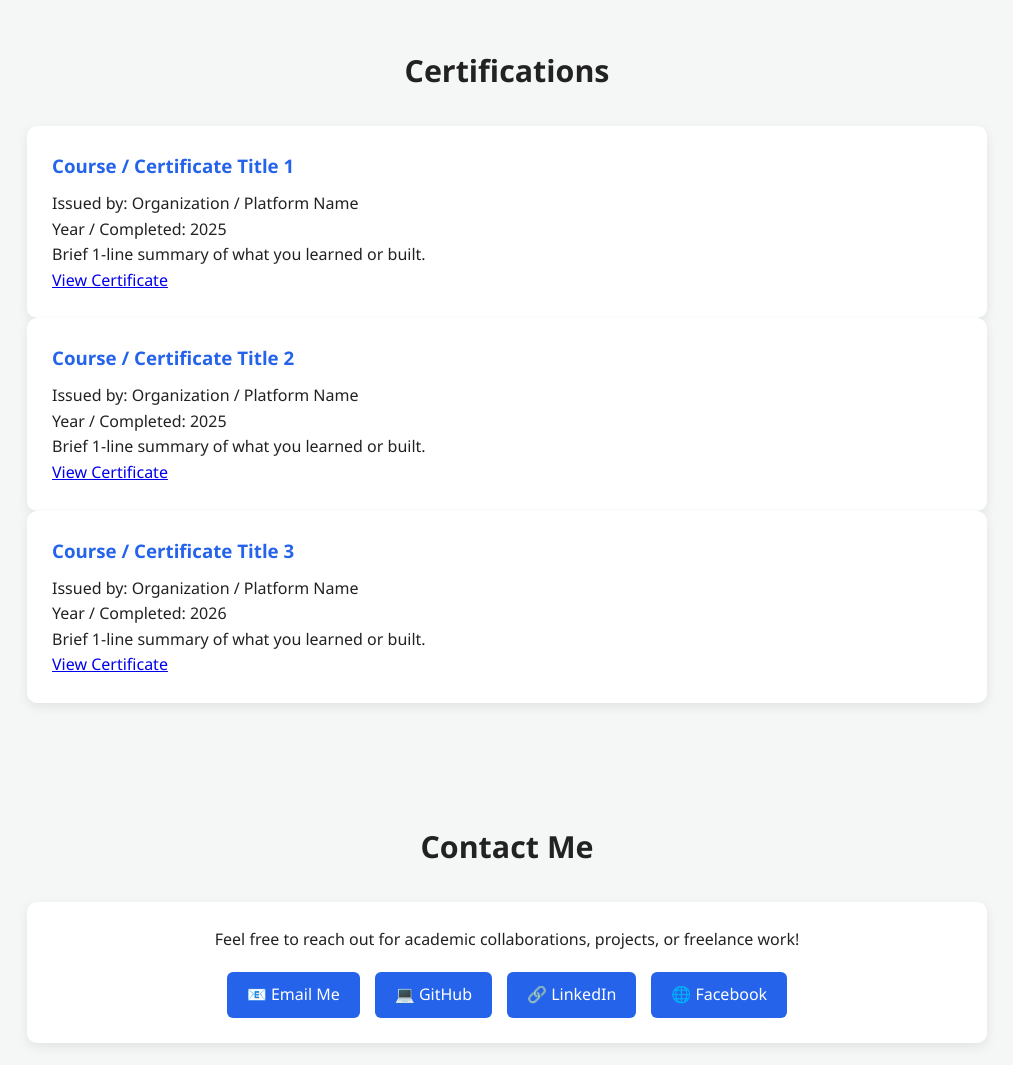
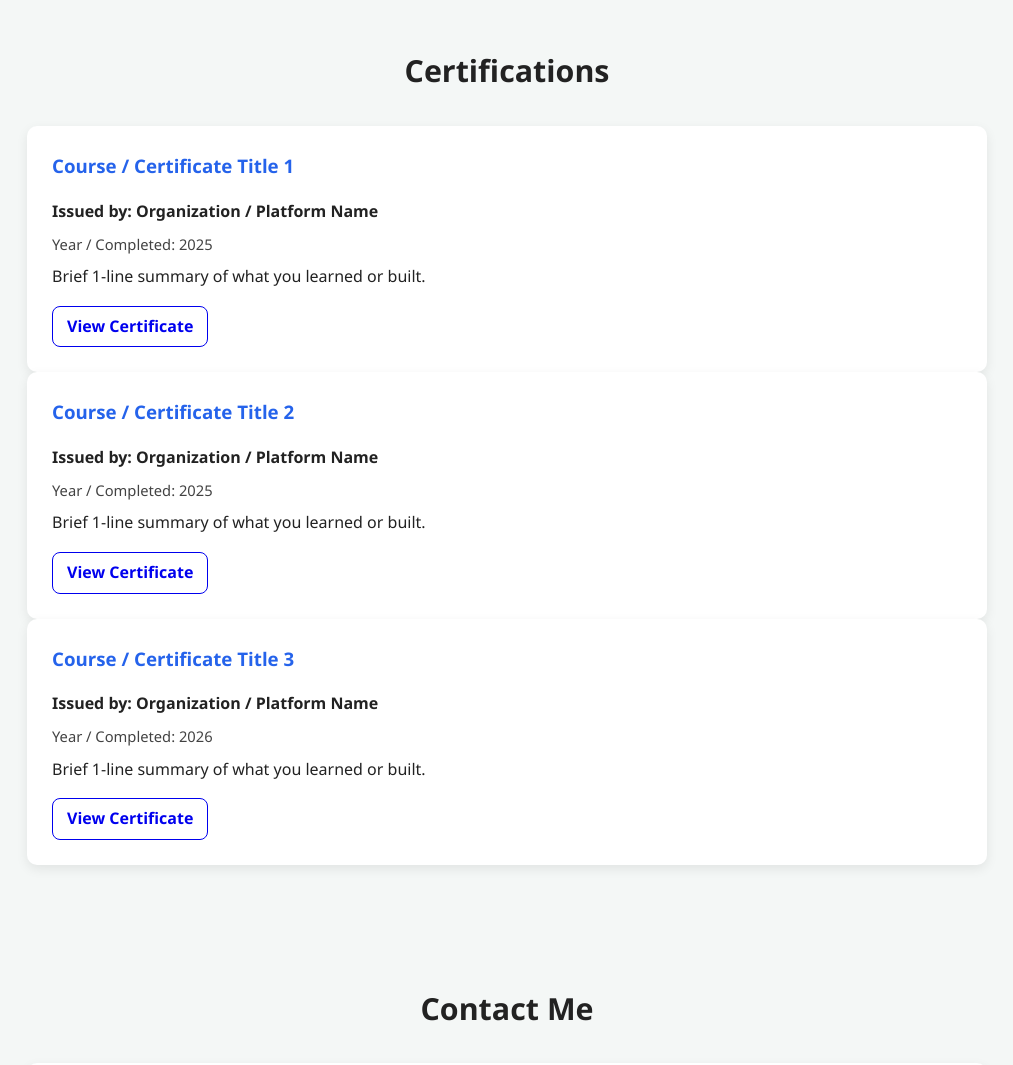
Before and after one commit to solaymankhandakershawon/solaymankhandaker-111224034, a plain HTML site: page index.html in a window 1280 px wide. Shown: the part 2560-3625 px from the top of the page, without its empty margins (133-1146 px from the left). Drawn offline with Linux system fonts and the light colour scheme.

```diff
--- a/style.css
+++ b/style.css
@@ -259,3 +259,33 @@ footer {
         font-size: 1.8rem;
     }
 }
+.cert-card {
+    display: flex;
+    flex-direction: column;
+    justify-content: space-between;
+    gap: 8px;
+}
+
+.cert-issuer {
+    font-weight: 600;
+}
+
+.cert-date {
+    font-size: 0.92rem;
+    opacity: 0.85;
+}
+
+.cert-link {
+    display: inline-block;
+    margin-top: 8px;
+    text-decoration: none;
+    font-weight: 600;
+    width: fit-content;
+    padding: 7px 14px;
+    border-radius: 8px;
+    border: 1px solid currentColor;
+}
+
+.cert-link:hover {
+    opacity: 0.85;
+}
```
